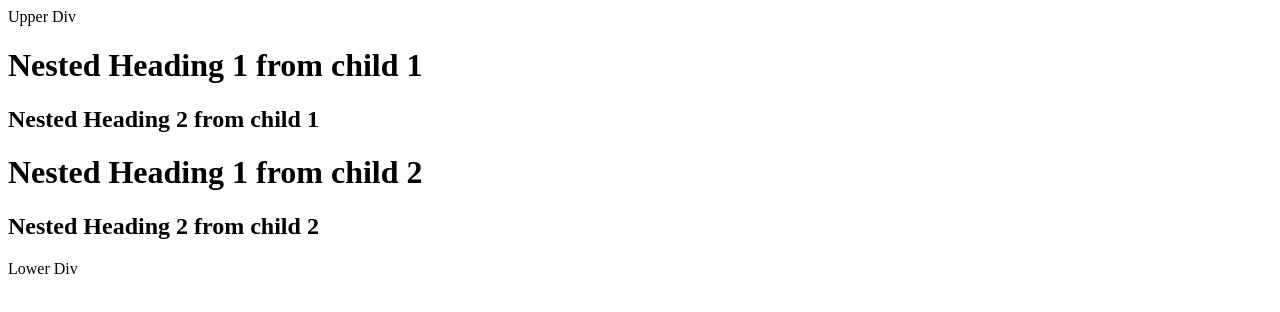
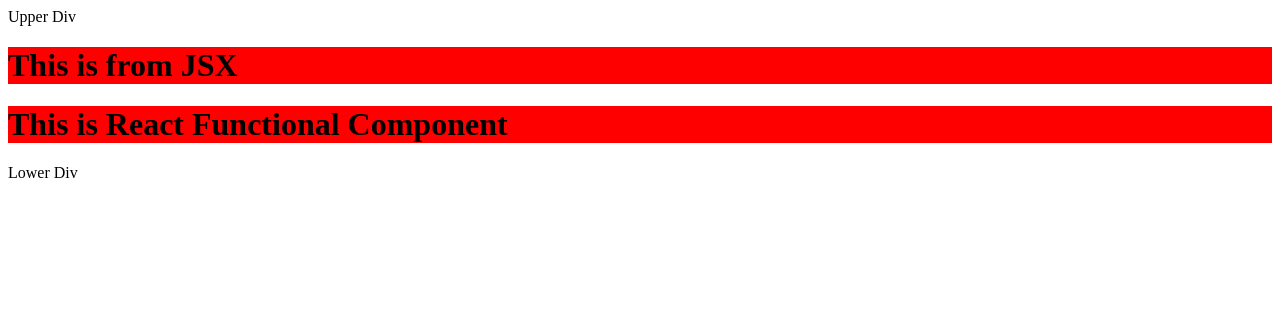
Before and after one commit to NandaKumar-cyber/VanakamReact, a React (Vite) app: page / in a window 1280 px wide. Shown: the top 312 px of the page. Built offline with nearby package versions, Linux system fonts and the light colour scheme.

Commit message:
episode 3 commit

```diff
--- a/App.js
+++ b/App.js
@@ -7,20 +7,32 @@
 import React from "react";
 import ReactDOM from "react-dom/client";
 
-const parent = React.createElement('div', { id: 'parent' },
- [React.createElement('div', { id: "child1" },
- [React.createElement('h1', { id: "sibling1" }, "Nested Heading 1 from child 1 "),
- React.createElement('h2', { id: 'sibling2'},"Nested Heading 2 from child 1 ")]
- ),React.createElement('div', { id: "child2" },
- [React.createElement('h1', { id: "sibling1" }, "Nested Heading 1 from child 2"),
- React.createElement('h2', { id: 'sibling2'},"Nested Heading 2 from child 2")]
- )])
+// const parent = React.createElement('div', { id: 'parent' },
+//  [React.createElement('div', { id: "child1" },
+//  [React.createElement('h1', { id: "sibling1" }, "Nested Heading 1 from child 1 "),
+//  React.createElement('h2', { id: 'sibling2'},"Nested Heading 2 from child 1 ")]
+//  ),React.createElement('div', { id: "child2" },
+//  [React.createElement('h1', { id: "sibling1" }, "Nested Heading 1 from child 2"),
+//  React.createElement('h2', { id: 'sibling2'},"Nested Heading 2 from child 2")]
+//  )])
 
 
 
 
 // const heading = React.createElement("h1", { id: "heading" }, "Vanakam React from app.js");
 
+const JsxHeading  = () =>( <h1 id="heading">This is from JSX</h1>
+)
+
+const HeadingComponent = () => {
+    return(
+    <div>
+        <JsxHeading />
+        <h1 id="heading">This is React Functional Component</h1>
+    </div>
+    )
+}
+
 const root = ReactDOM.createRoot(document.getElementById("root"));
 
-root.render(parent)
+root.render(<HeadingComponent />)
--- a/package.json
+++ b/package.json
@@ -4,6 +4,8 @@
   "description": "This is vanakam react course",
 
   "scripts": {
+    "start": "parcel index.html",
+    "build": "parcel build index.html",
     "test": "jest"
   },
   "repository": {
```
Also changed, not shown: 1 other file (tests, documents, lock files or other folders).
